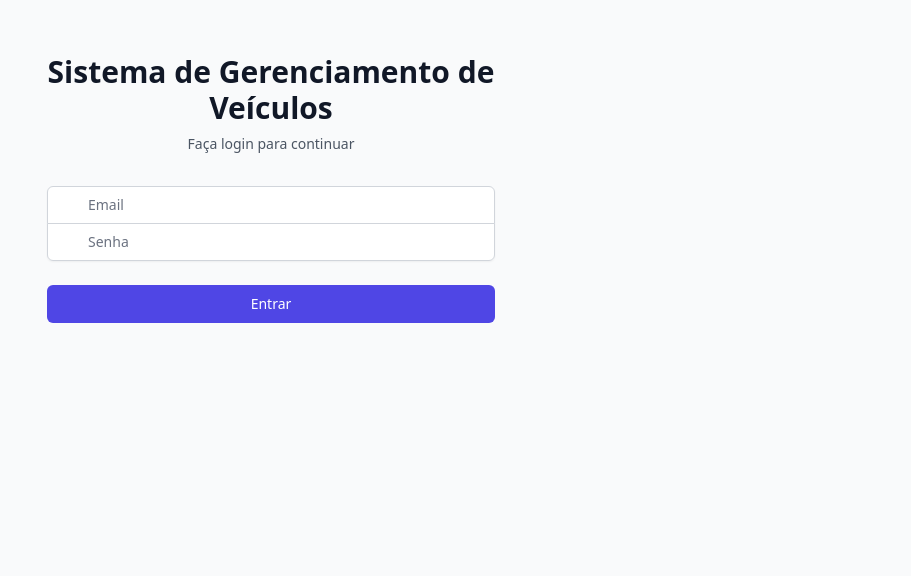
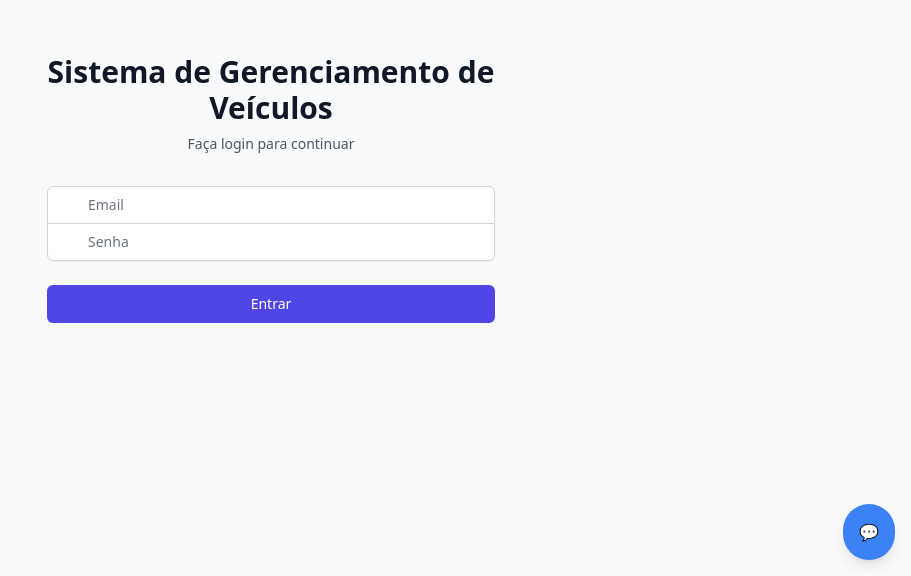
Before and after one commit to Xcellentshop/2cia-cadastrodeveiculos, a React (Vite) app: page /login in a window 1280 px wide. Shown: the part 224-800 px from the top of the page, without its empty margins (369-1280 px from the left). Built offline with nearby package versions, Linux system fonts and the light colour scheme; no server answers.

Commit message:
Add files via upload

```diff
--- a/src/main.tsx
+++ b/src/main.tsx
@@ -2,9 +2,15 @@ import { StrictMode } from 'react';
 import { createRoot } from 'react-dom/client';
 import App from './App.tsx';
 import './index.css';
+import { ChatProvider } from "./contexts/ChatContext";
+import ChatIcon from "./components/Chat/ChatIcon";
+
 
 createRoot(document.getElementById('root')!).render(
   <StrictMode>
-    <App />
+    <ChatProvider>
+      <App />
+      <ChatIcon />
+    </ChatProvider>
   </StrictMode>
 );
```
